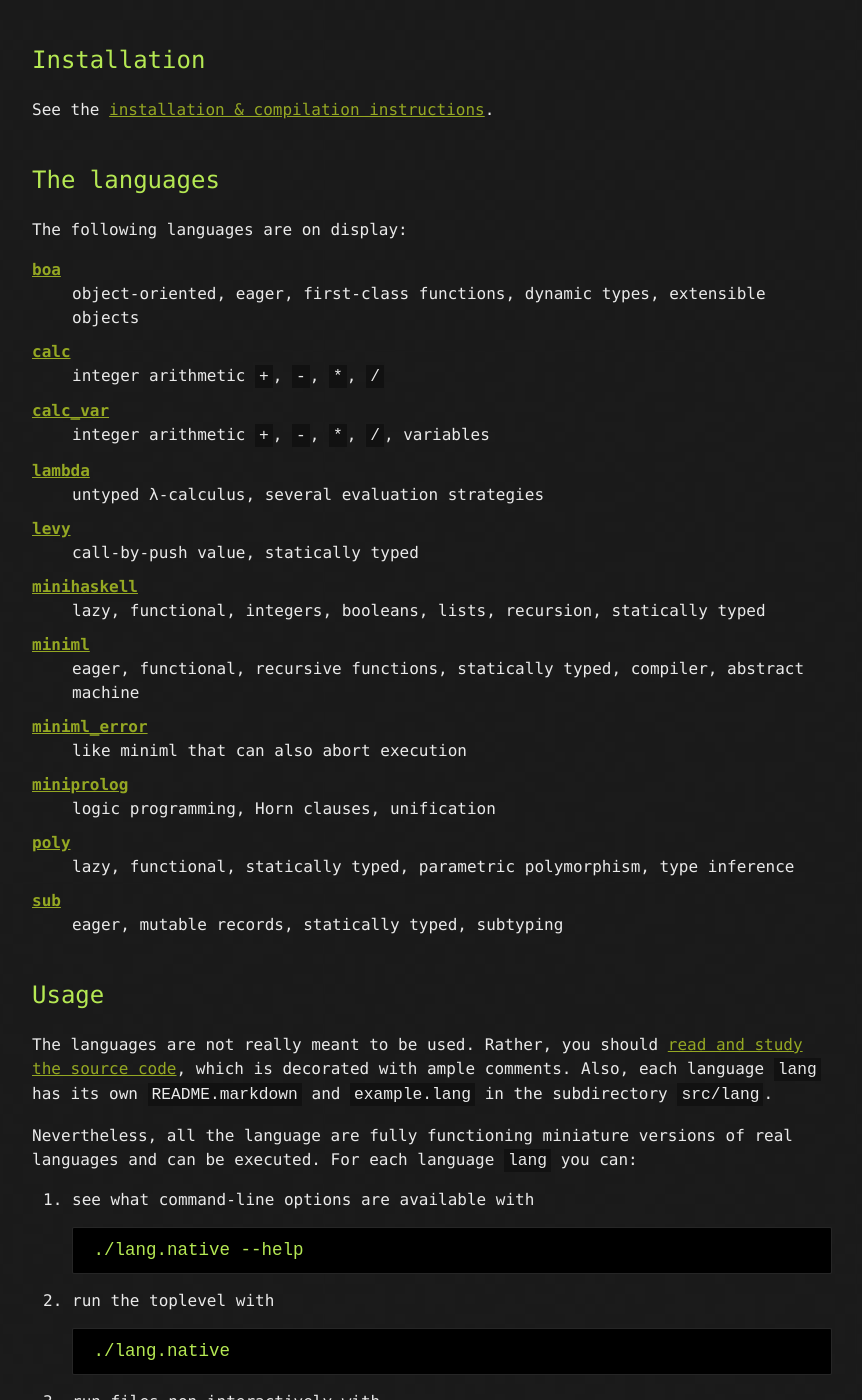
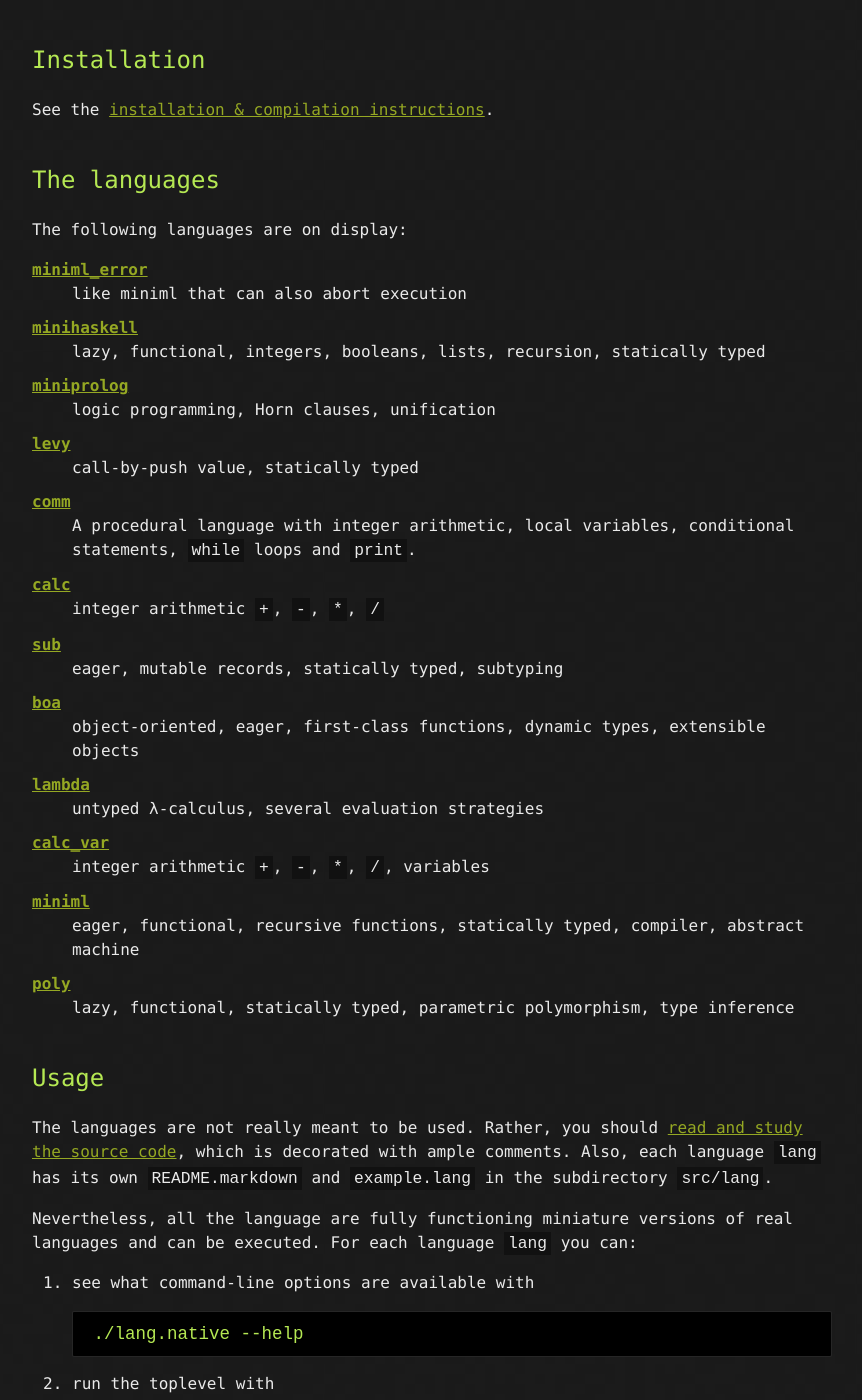
Before and after one commit to andrejbauer/plzoo, a Jekyll site: the page built from index.markdown, in a window 1280 px wide and 1400 px high, scrolled down 713 px. Shown: the whole window, without its empty margins (208-1070 px from the left). Built offline with Jekyll 4.4.1, drawn with Linux system fonts in a browser that asks for light colours; our own code applies the rules of GitHub Pages for plain Markdown files.

Commit message:
Document comm.

```diff
--- a/_includes/language-list.markdown
+++ b/_includes/language-list.markdown
@@ -1,33 +1,36 @@
+
+[miniml_error](language/miniml_error.html)
+: like miniml that can also abort execution
+
+[minihaskell](language/minihaskell.html)
+: lazy, functional, integers, booleans, lists, recursion, statically typed
+
+[miniprolog](language/miniprolog.html)
+: logic programming, Horn clauses, unification
+
+[levy](language/levy.html)
+: call-by-push value, statically typed
+
+[comm](language/comm.html)
+: A procedural language with integer arithmetic, local variables, conditional statements, `while` loops and `print`.
+
+[calc](language/calc.html)
+: integer arithmetic `+`, `-`, `*`, `/`
+
+[sub](language/sub.html)
+: eager, mutable records, statically typed, subtyping
 
 [boa](language/boa.html)
 : object-oriented, eager, first-class functions, dynamic types, extensible objects
 
-[calc](language/calc.html)
-: integer arithmetic `+`, `-`, `*`, `/`
+[lambda](language/lambda.html)
+: untyped λ-calculus, several evaluation strategies
 
 [calc_var](language/calc_var.html)
 : integer arithmetic `+`, `-`, `*`, `/`, variables
 
-[lambda](language/lambda.html)
-: untyped λ-calculus, several evaluation strategies
-
-[levy](language/levy.html)
-: call-by-push value, statically typed
-
-[minihaskell](language/minihaskell.html)
-: lazy, functional, integers, booleans, lists, recursion, statically typed
-
 [miniml](language/miniml.html)
 : eager, functional, recursive functions, statically typed, compiler, abstract machine
 
-[miniml_error](language/miniml_error.html)
-: like miniml that can also abort execution
-
-[miniprolog](language/miniprolog.html)
-: logic programming, Horn clauses, unification
-
 [poly](language/poly.html)
 : lazy, functional, statically typed, parametric polymorphism, type inference
-
-[sub](language/sub.html)
-: eager, mutable records, statically typed, subtyping
```
Also changed, not shown: language/comm.markdown (added, +46 -0 lines).
